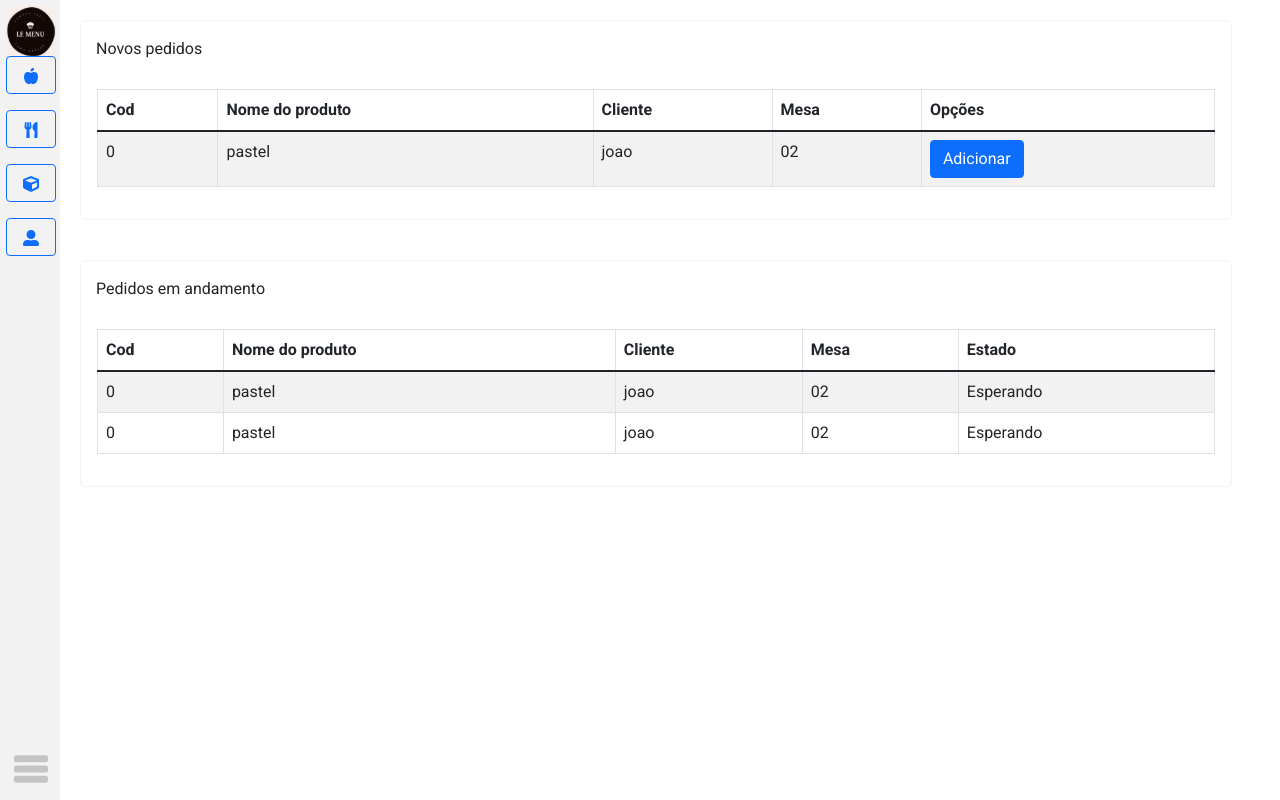
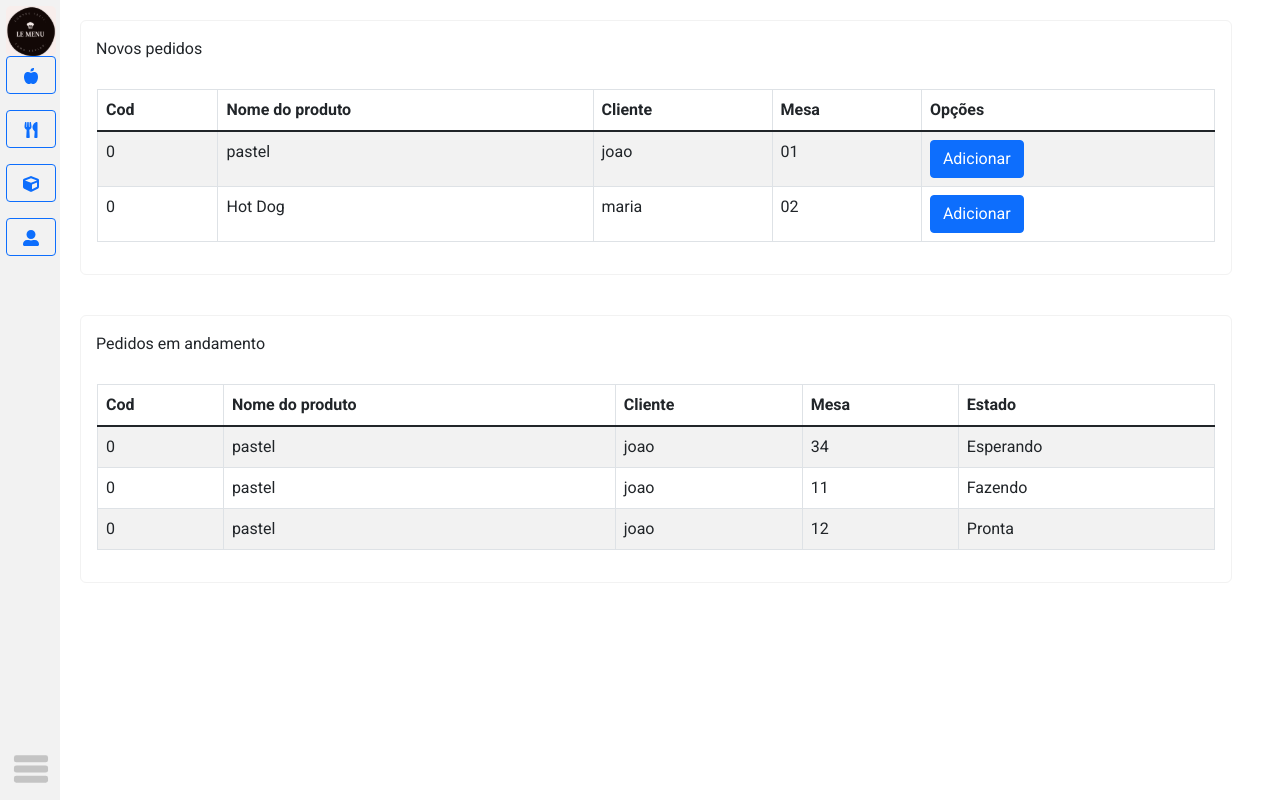
Before and after one commit to RianC4rl0s/LeMenu-Frontend, a React (Create React App) app: page /atendentes/pedidos in a window 1280 px wide. Built offline with nearby package versions, Linux system fonts and the light colour scheme.

Commit message:
feat: aumenta mock

```diff
--- a/src/pages/AttendantOrdereds/index.jsx
+++ b/src/pages/AttendantOrdereds/index.jsx
@@ -11,9 +11,11 @@ import DetailTables from "../../components/modal/ModalTables/DetailTables";
 
 export default function AttendantOrdereds() {
     const [orderedList, setOrderedList] = useState([
-        { id: 0, code: 0, product: 'pastel', client: 'joao', table: '02',state: null },
-        { id: 0, code: 0, product: 'pastel', client: 'joao', table: '02', state: 'Esperando' },
-        { id: 0, code: 0, product: 'pastel', client: 'joao', table: '02', state: 'Esperando' }]);
+        { id: 0, code: 0, product: 'pastel', client: 'joao', table: '01',state: null },
+        { id: 0, code: 0, product: 'Hot Dog', client: 'maria', table: '02',state: null },
+        { id: 0, code: 0, product: 'pastel', client: 'joao', table: '34', state: 'Esperando' },
+        { id: 0, code: 0, product: 'pastel', client: 'joao', table: '11', state: 'Fazendo' },
+        { id: 0, code: 0, product: 'pastel', client: 'joao', table: '12', state: 'Pronta' }]);
 
     const [newOrderedList, setNewOrderedList] = useState(orderedList.filter((e) => e.state === null));
     const [progressOrderedList, setProgressOrderedList] = useState(orderedList.filter((e) => e.state !== null));
```
